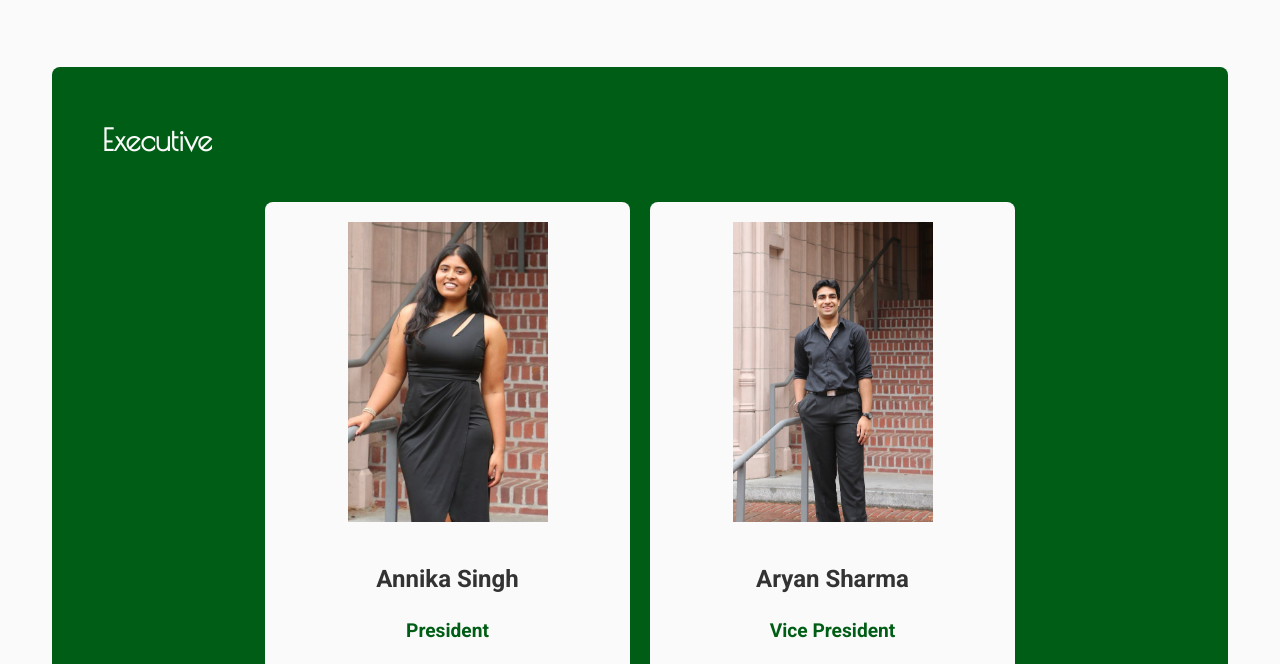
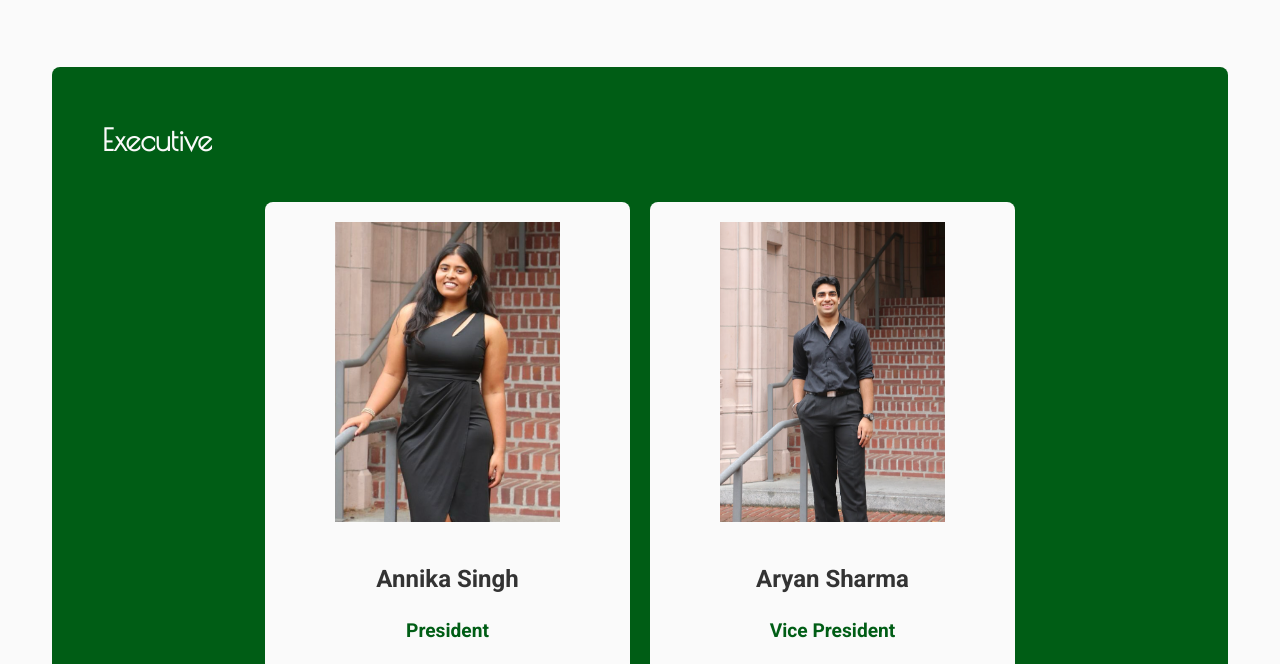
Before and after one commit to aryacholkar9/uw_isa, a plain HTML site: page about.html in a window 1280 px wide. Shown: the part 627-1291 px from the top of the page. Drawn offline with nearby package versions, Linux system fonts and the light colour scheme; a web font is replaced by a local one.

Commit message:
Update about.css

```diff
--- a/about.css
+++ b/about.css
@@ -147,7 +147,7 @@ h2 {
 }
 
 .member img {
-    width: 200px; /* Fixed size for images */
+    width: 225px; /* Fixed size for images */
     height: 300px;
     object-fit: cover;
     margin-bottom: 15px;
```
